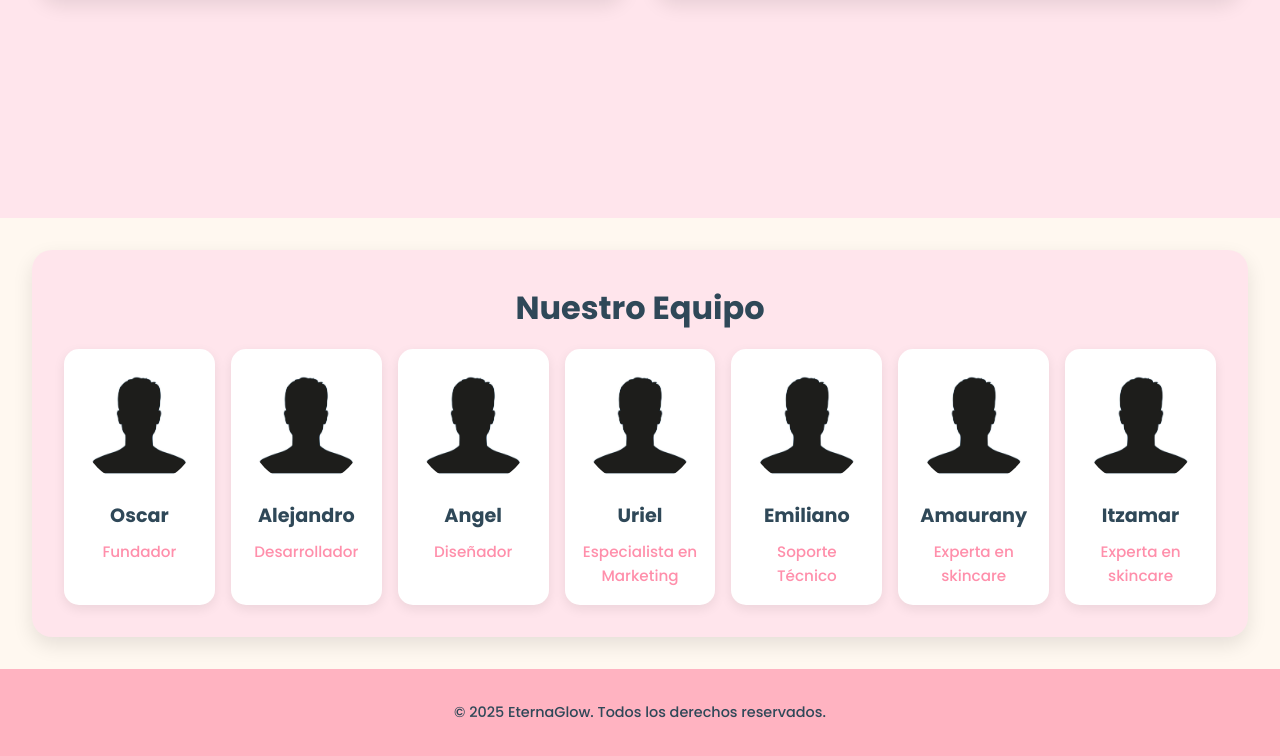
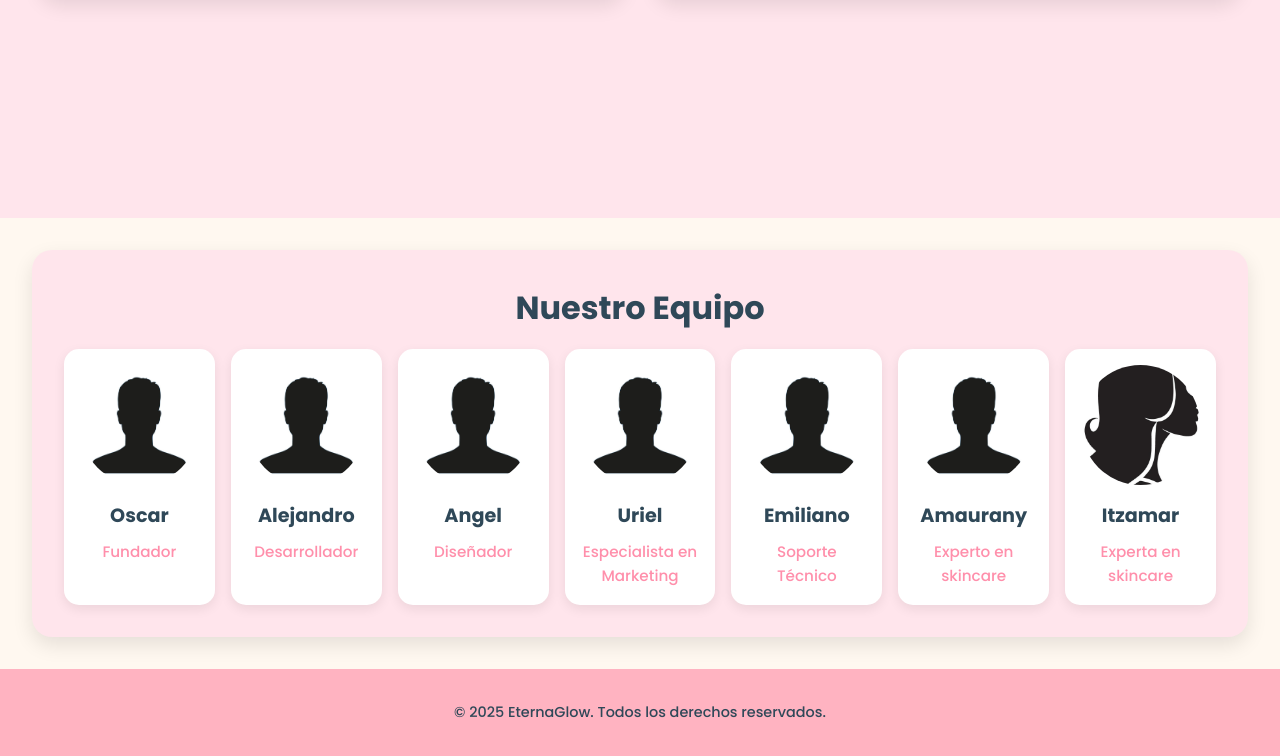
Before and after one commit to spooky1703/Eteneglow, a plain HTML site: page index.html in a window 1280 px wide. Shown: the part 4984-5740 px from the top of the page. Drawn offline with nearby package versions, Linux system fonts and the light colour scheme.

Commit message:
Update index.html

```diff
--- a/index.html
+++ b/index.html
@@ -713,10 +713,10 @@
             <div class="team-member">
               <img src="img/hombre.jpg" alt="Miembro 6" />
               <h3>Amaurany</h3>
-              <p>Experta en skincare</p>
+              <p>Experto en skincare</p>
             </div>
             <div class="team-member">
-              <img src="img/hombre.jpg" alt="Miembro 7" />
+              <img src="img/mujer.jpg" alt="Miembro 7" />
               <h3>Itzamar</h3>
               <p>Experta en skincare</p>
             </div>
```
